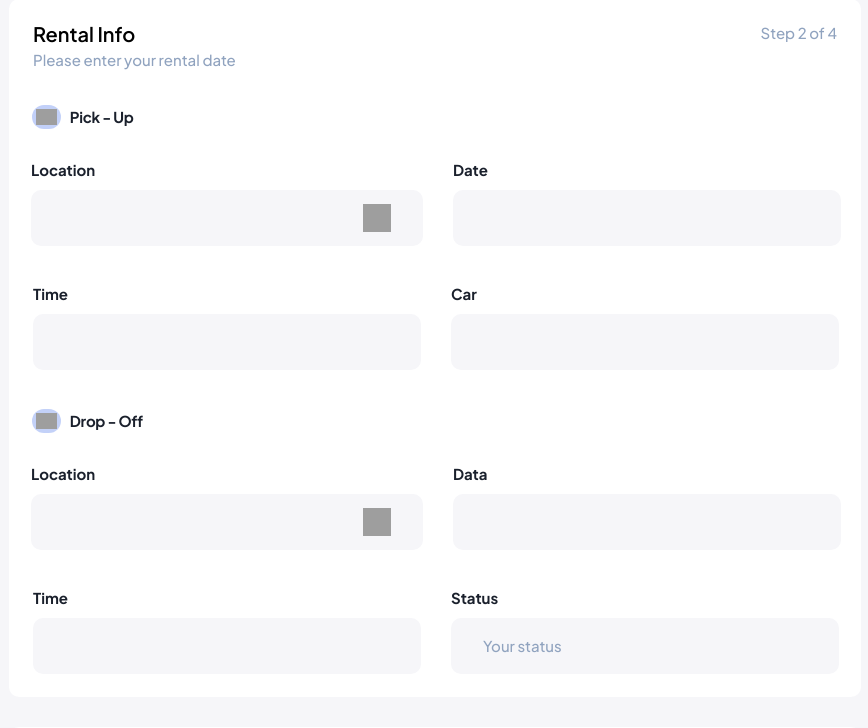
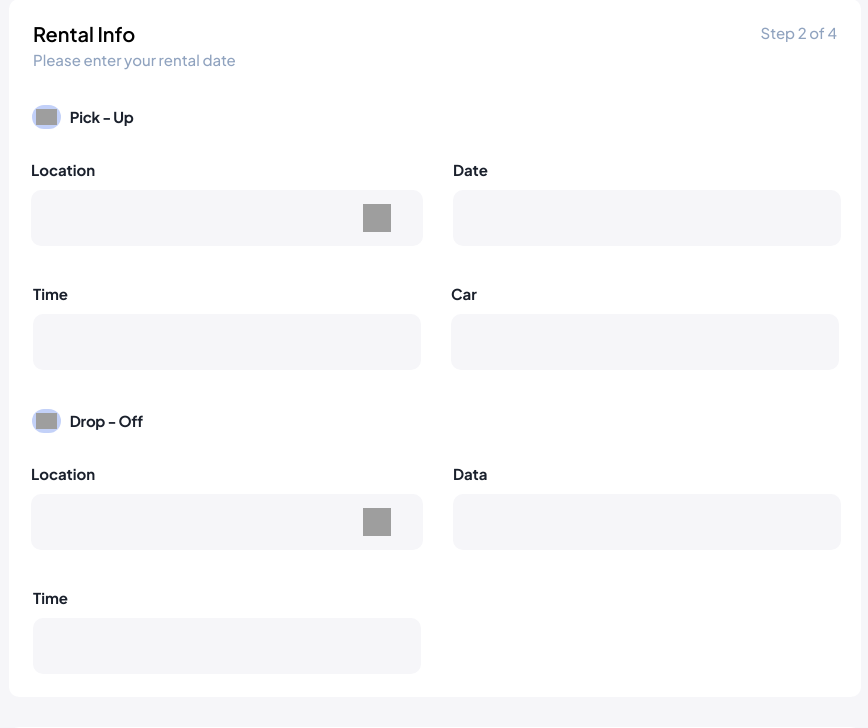
Before and after one commit to qyryalien/Morent, a Django app: template core/templates/core/payment.html in a window 1280 px wide. Shown: the part 501-1229 px from the top of the page, without its empty margins (205-1073 px from the left). Run offline with Django 4.2, Linux system fonts and the light colour scheme; the template is opened without the code that fills it: values that come from a table or form of the project are taken from there, others are empty; grey boxes are pictures that could not be loaded.

Commit message:
Removed the stub in the form field.

```diff
--- a/core/templates/core/payment.html
+++ b/core/templates/core/payment.html
@@ -220,18 +220,6 @@
                         </div>
                     </div>
                 </div>
-                <div class="field-box-element">
-                    <div class="field-box-element-label valign-text-middle plusjakartasans-bold-mirage-15px">
-                        Status
-                    </div>
-                    <div class="field-box-element-text-box">
-                        <div class="overlap-group-field overlap-field">
-                            <div class="element-text valign-text-middle plusjakartasans-medium-nepal-15px">
-                                Your status
-                            </div>
-                        </div>
-                    </div>
-                </div>
             </div>
         </div>
         <!--END BLOCK 2-->
```
